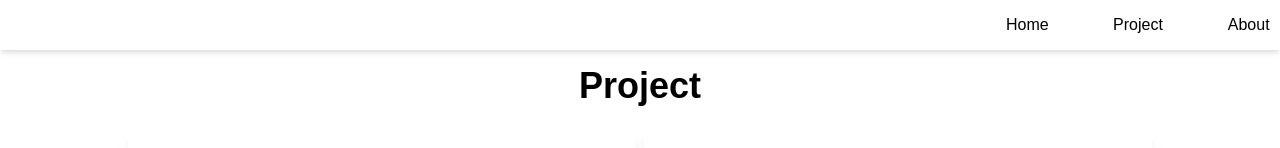
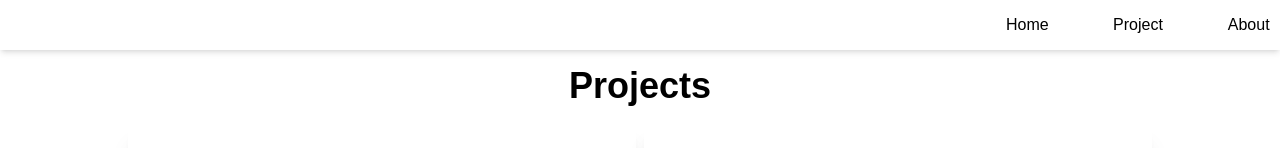
Before and after one commit to Falaloon/Soontaree, a React (Vite) app: page /project in a window 1280 px wide. Shown: the top 148 px of the page. Built offline with nearby package versions, Linux system fonts and the light colour scheme; a web font is replaced by a local one.

Commit message:
add "s" to "project"

```diff
--- a/src/components/Project.jsx
+++ b/src/components/Project.jsx
@@ -7,7 +7,7 @@ const Project = () => {
       <NavBar />
       <div className="max-w-screen-lg m-auto p-auto h-screen">
         <div className="text-4xl font-extrabold	py-[16px] text-center">
-          <p>Project</p>
+          <p>Projects</p>
         </div>
 
         <div className="grid grid-cols-2 gap-2">
@@ -107,8 +107,6 @@ const Project = () => {
             }
             link={"https://github.com/Falaloon/ColmarAcademy_Assessment"}
           />
-
-
         </div>
       </div>
     </>
--- a/src/components/ProjectCard.jsx
+++ b/src/components/ProjectCard.jsx
@@ -1,9 +1,9 @@
 const ProjectCard = ({ title, image, description, icons, link }) => {
   return (
-    <div className="card transition duration-300 ease-in-out hover:scale-90">
+    <div className="card ">
       <div className="justify-items-center p-1 mb-4 bg-[8ECDDD] w-[460px] h-[270px] rounded-lg ">
         <img
-          className="justify-items-center rounded-lg block object-cover h-[100%]"
+          className="justify-items-center rounded-lg block object-cover h-[100%] "
           src={image ?? "image-default-project.jpeg"}
           alt="project-image"
         />
```
